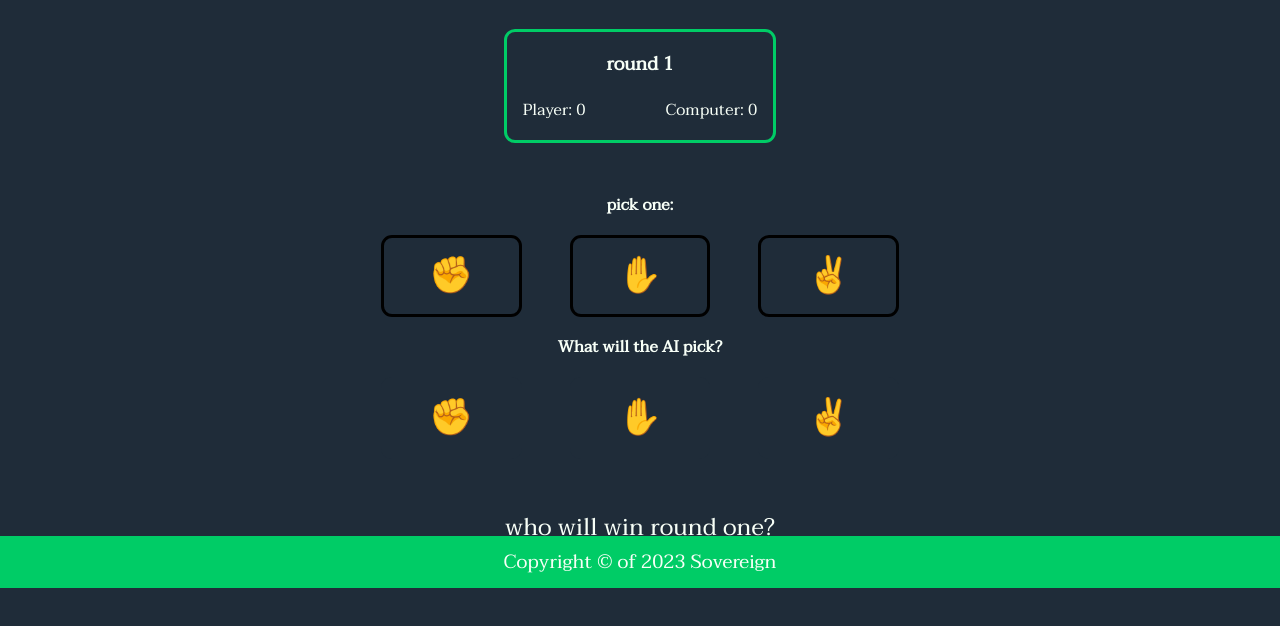
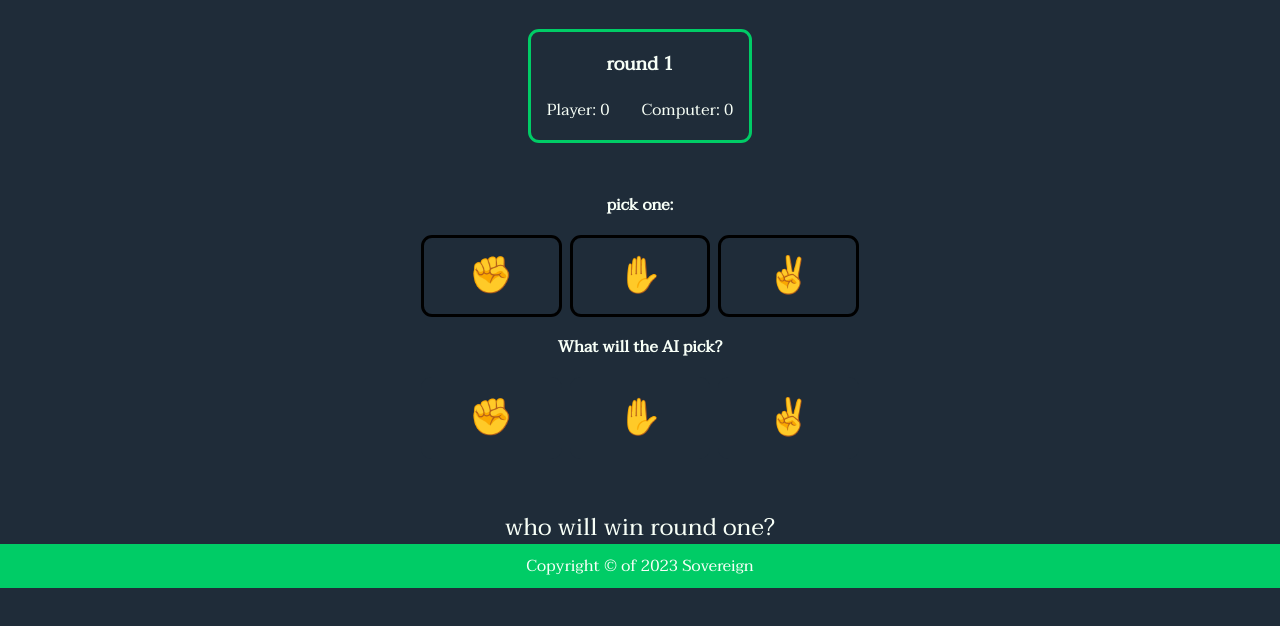
Before and after one commit to sovereign655/project-rock-paper-scissors, a plain HTML site: page index.html in a window 1280 px wide. Shown: the part 212-838 px from the top of the page. Drawn offline with Linux system fonts and the light colour scheme.

Commit message:
Fixed some footer and viewpoint issues when browsing from Opera and other devices.

```diff
--- a/style.CSS
+++ b/style.CSS
@@ -9,6 +9,14 @@ body {
     font-family: 'Taviraj', serif;
     background-color: #1f2c39;
     color: #F7FFF7;
+}
+
+body:before {
+    content: "";
+    height: 100%;
+    float: left;
+    width: 0;
+    margin-top: -32767px;
 }
 
 .player-button {
@@ -96,7 +104,7 @@ body {
 .game-score {
     display: flex;
     justify-content: center;
-    gap: 5rem;
+    gap: 2rem;
 }
 
 .player-score {
@@ -134,7 +142,7 @@ body {
     display: flex;
     flex: 1;
     justify-content: center;
-    gap: 3em;
+    gap: .5rem;
 }
 
 .game-log {
@@ -167,9 +175,11 @@ body {
 
 .footer {
     background-color: #00cc66;
-    position: absolute;
+    clear: both;
+    position: fixed;
     width: 100%;
     bottom: 0;
+    left: 0;
     display: flex;
     justify-content: center;
     font-family: 'Taviraj', serif;
@@ -179,5 +189,5 @@ body {
     display: flex;
     padding: .5em;
     justify-content: center;
-    font-size: 1.2em;
+    font-size: 1rem;
 }
```
Also changed, not shown: index.html (+5 -4 lines).
